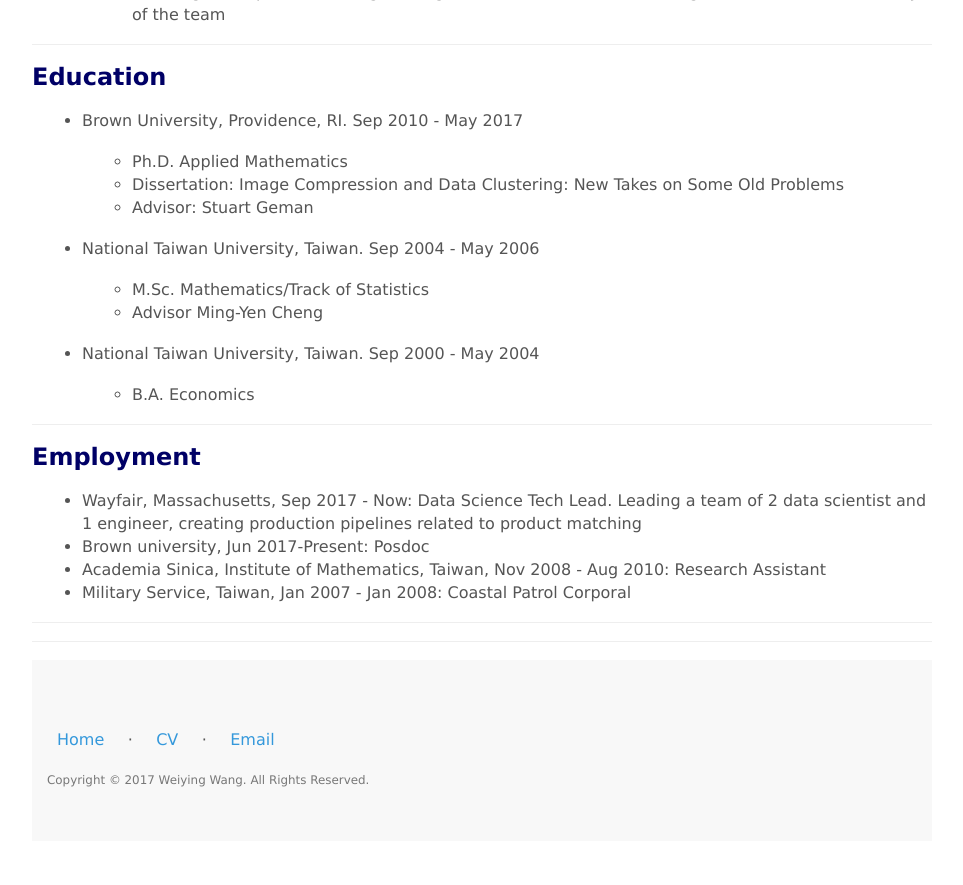
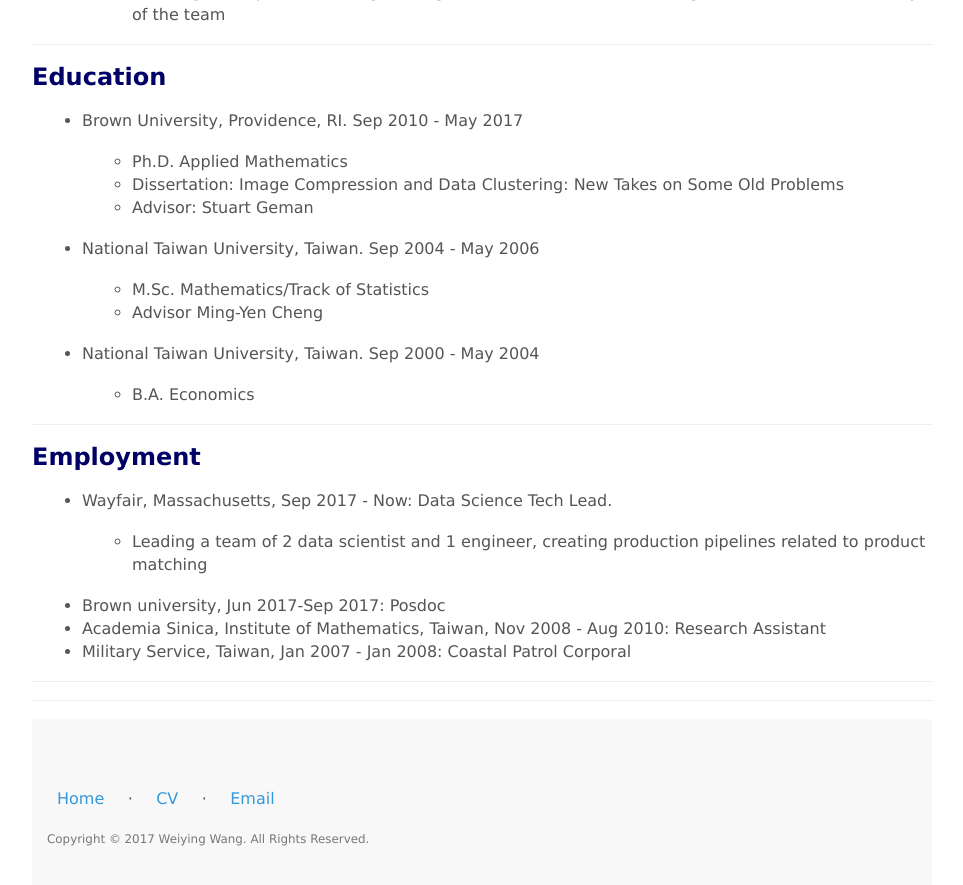
Before and after one commit to wayinone/wayinone.github.io, a Jekyll site: the page built from Resume.md, in a window 1280 px wide and 900 px high, scrolled down 1927 px. Shown: the top 885 px of the window, without its empty margins (158-1121 px from the left). Built offline with Jekyll 4.4.1, drawn with Linux system fonts in a browser that asks for light colours; before the commit the page ends 2768 px from its top, so only the background shows below that.

Commit message:
another slight typo

```diff
--- a/Resume.md
+++ b/Resume.md
@@ -82,8 +82,9 @@ projects carried by the other team
 
 ---
 ## Employment
-* Wayfair, Massachusetts, Sep 2017 - Now: Data Science Tech Lead. Leading a team of 2 data scientist and 1 engineer, creating production pipelines related to product matching
-* Brown university, Jun 2017-Present: Posdoc
+* Wayfair, Massachusetts, Sep 2017 - Now: Data Science Tech Lead.
+  * Leading a team of 2 data scientist and 1 engineer, creating production pipelines related to product matching
+* Brown university, Jun 2017-Sep 2017: Posdoc
 * Academia Sinica, Institute of Mathematics, Taiwan, Nov 2008 - Aug 2010: Research Assistant
 * Military Service, Taiwan, Jan 2007 - Jan 2008: Coastal Patrol Corporal
 
```
